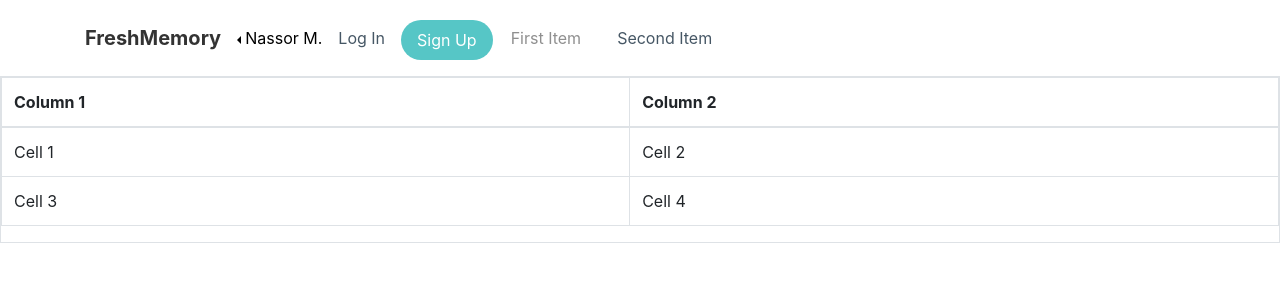
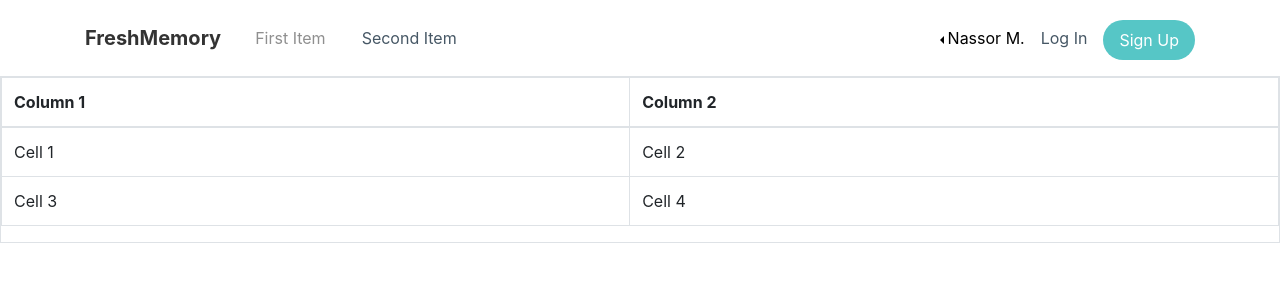
Before and after one commit to nasmohd/UIdes.github.io, a plain HTML site: page homePage.html in a window 1280 px wide. Drawn offline with Linux system fonts and the light colour scheme.

Commit message:
changes to some styling

```diff
--- a/assets/css/Footer-Basic.css
+++ b/assets/css/Footer-Basic.css
@@ -85,3 +85,18 @@
   color: white;
   text-decoration: none;
 }
+
+/* 577 to 768 */
+
+@media (max-width: 768px) {
+  #navcol-1 {
+    display: none;
+  }
+}
+
+@media (min-width: 768px) {
+  #navcol-2 {
+    display: none !important;
+    background-color: red;
+  }
+}
--- a/assets/css/styles.css
+++ b/assets/css/styles.css
@@ -30,3 +30,7 @@ hr {
   line-height: 0.1em;
   margin: 10px 0 20px;
 }
+
+#navcol-1 {
+  display: hidden;
+}
--- a/homePage.html
+++ b/homePage.html
@@ -14,11 +14,18 @@
 
 <body>
     <nav class="navbar navbar-light navbar-expand-md navigation-clean-button">
-        <div class="container"><button data-toggle="collapse" class="navbar-toggler" data-target="#navcol-1"><span class="sr-only">Toggle navigation</span><span class="navbar-toggler-icon"></span></button><a class="navbar-brand" href="#">FreshMemory</a>
+        <div class="container"><button data-toggle="collapse" data-target="#navcol-2" class="navbar-toggler"><span class="sr-only">Toggle navigation</span><span class="navbar-toggler-icon"></span></button><a class="navbar-brand" href="#">FreshMemory</a>
+            <div class="collapse navbar-collapse"
+                id="navcol-1">
+                <ul class="nav navbar-nav mr-auto">
+                    <li class="nav-item" role="presentation"><a class="nav-link active" href="#">First Item</a></li>
+                    <li class="nav-item" role="presentation"><a class="nav-link" href="#">Second Item</a></li>
+                </ul>
+            </div>
             <div class="dropdown dropleft"><a class="dropdown-toggle" data-toggle="dropdown" aria-expanded="false" href="#" style="text-decoration: none; color: black;">Nassor M.</a>
                 <div class="dropdown-menu text-light bg-secondary" role="menu" id="header_name_dropdown"><a class="dropdown-item" role="presentation" href="#">Profile Settings</a><a class="dropdown-item" role="presentation" href="#">Logout</a></div>
-            </div><span class="actions pt-1 ml-3"> <a class="login" href="#">Log In</a><a class="btn btn-light action-button" role="button" id="action-button" href="#">Sign Up</a></span>
-            <div class="collapse navbar-collapse" id="navcol-1">
+            </div><span class="actions pt-1 ml-3 ml-lg-3"> <a class="login" href="#">Log In</a><a class="btn btn-light action-button" role="button" id="action-button" href="#">Sign Up</a></span>
+            <div class="collapse navbar-collapse" id="navcol-2">
                 <ul class="nav navbar-nav mr-auto">
                     <li class="nav-item" role="presentation"><a class="nav-link active" href="#">First Item</a></li>
                     <li class="nav-item" role="presentation"><a class="nav-link" href="#">Second Item</a></li>
```
